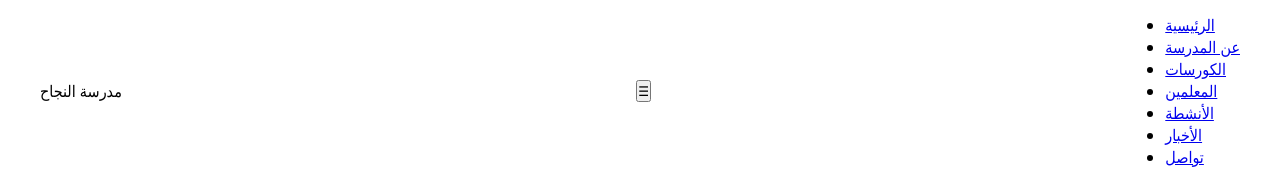
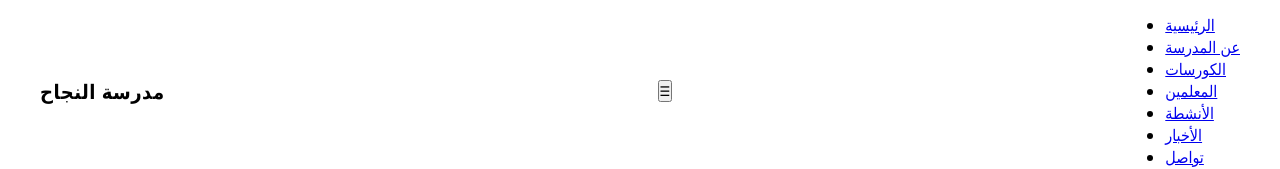
Before and after one commit to alshrary3389-ali/my-project, a plain HTML site: page index.html in a window 1280 px wide. Shown: the top 169 px of the page. Drawn offline with Linux system fonts and the light colour scheme.

Commit message:
the style for Rached 5

```diff
--- a/style.css
+++ b/style.css
@@ -25,3 +25,8 @@
     justify-content: space-between;
     padding: 14px 0;
   }
+  .logo {
+    font-weight: 700;
+    font-size: 20px;
+    letter-spacing: 0.5px;
+  }
```
